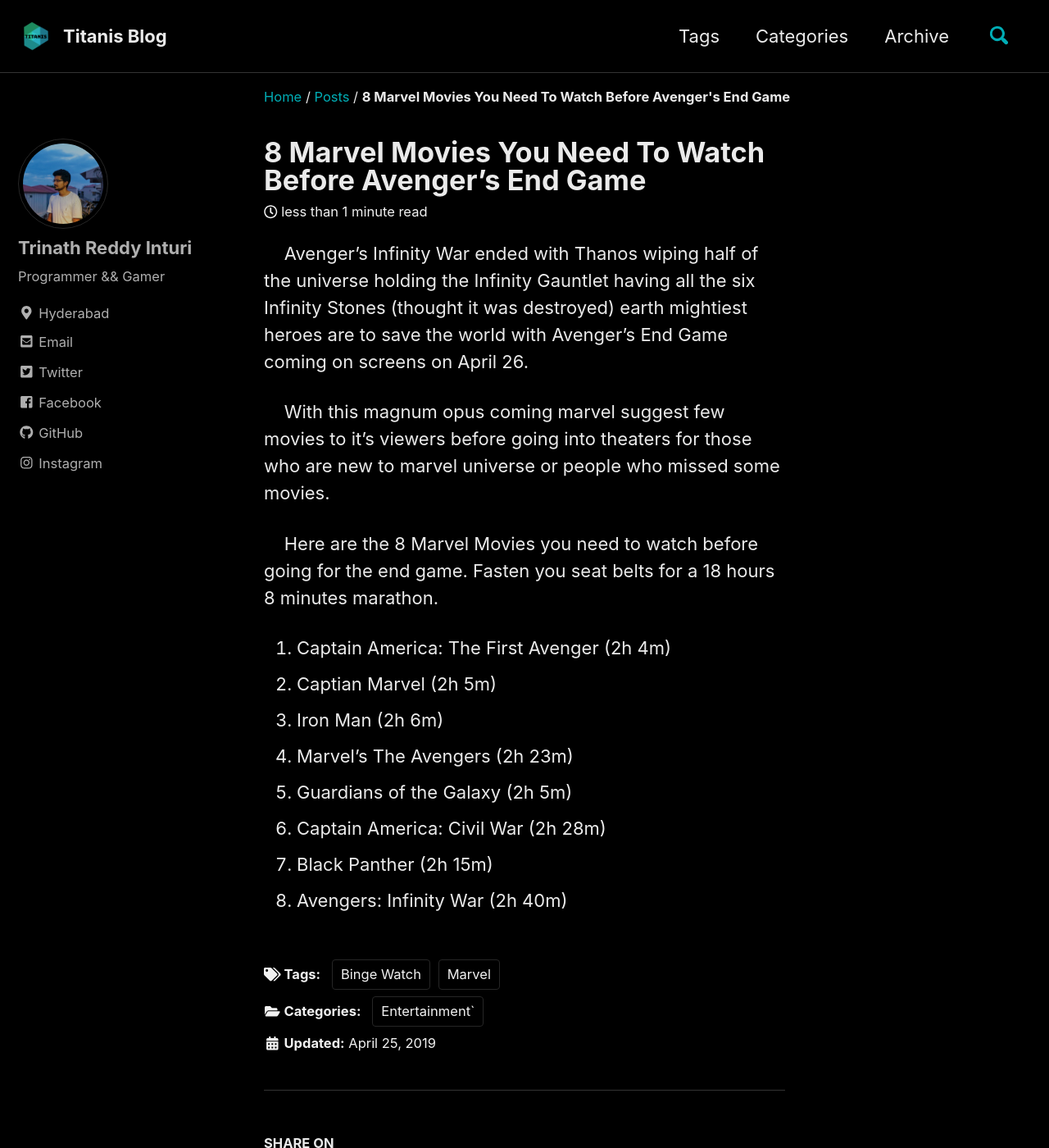
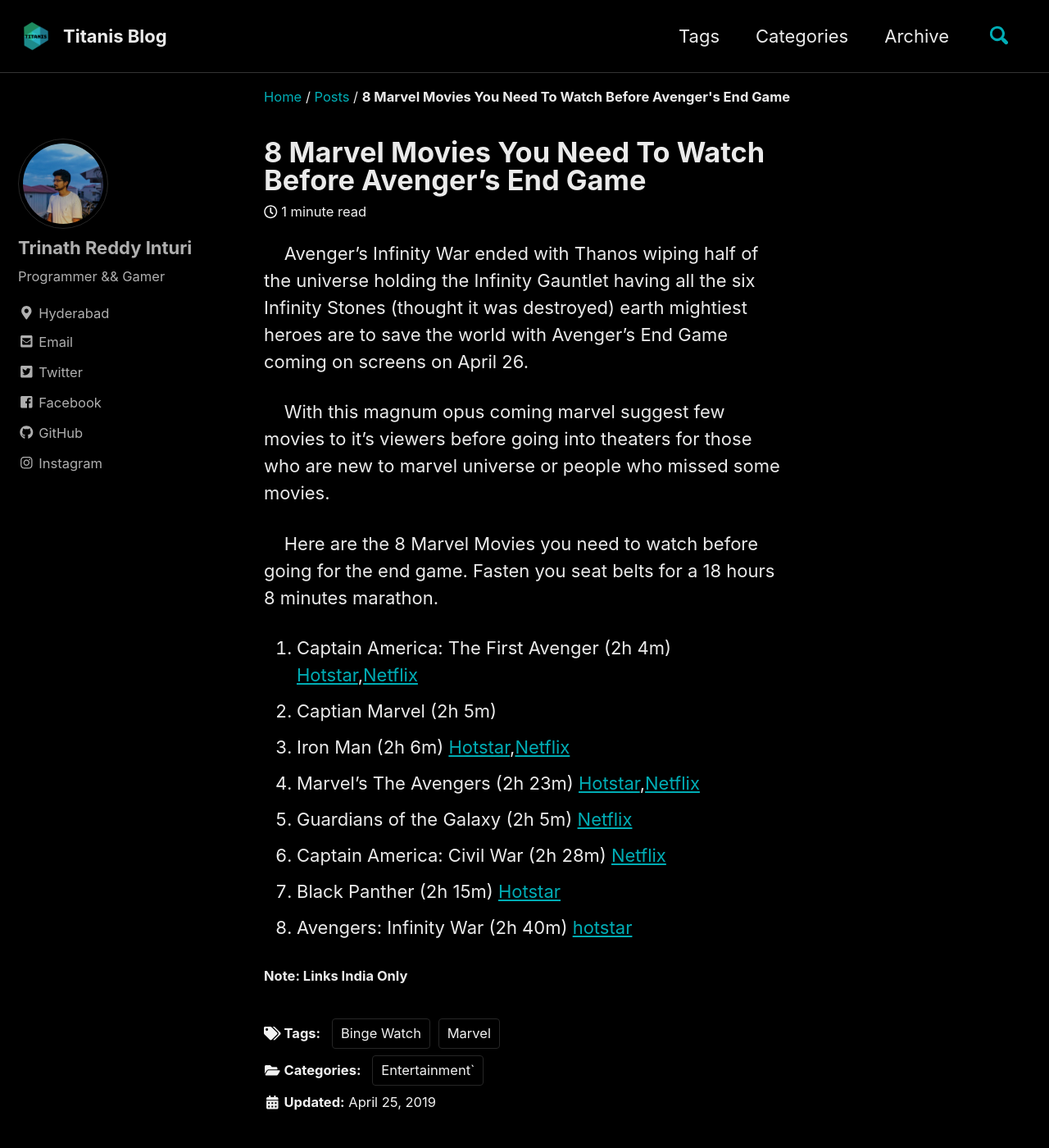
Before and after one commit to TrinathInturi/sample-blog, a Jekyll site: the page built from _posts/2019-04-25-movies-to-watch-before-endgame.md, in a window 1280 px wide and 1400 px high. Shown: the whole window at 82% size. Built offline with Jekyll 4.4.1, drawn with Linux system fonts in a browser that asks for light colours; cached includes are drawn as plain includes.

Commit message:
Updated end game post

```diff
--- a/_posts/2019-04-25-movies-to-watch-before-endgame.md
+++ b/_posts/2019-04-25-movies-to-watch-before-endgame.md
@@ -13,11 +13,13 @@ tags:
 
 &nbsp;&nbsp;&nbsp;&nbsp;Here are the 8 Marvel Movies you need to watch before going for the end game. Fasten you seat belts for a 18 hours 8 minutes marathon.
 
-1. Captain America: The First Avenger (2h 4m)
+1. Captain America: The First Avenger (2h 4m) [Hotstar](https://www.hotstar.com/movies/captain-america-the-first-avenger/1660000034),[Netflix](https://www.netflix.com/title/70153850)
 2. Captian Marvel (2h 5m)
-3. Iron Man (2h 6m)
-4. Marvel’s The Avengers (2h 23m)
-5. Guardians of the Galaxy (2h 5m)
-6. Captain America: Civil War (2h 28m)
-7. Black Panther (2h 15m)
-8. Avengers: Infinity War (2h 40m)
+3. Iron Man (2h 6m) [Hotstar](https://www.hotstar.com/movies/iron-man/1660000038),[Netflix](https://www.netflix.com/title/70080038)
+4. Marvel’s The Avengers (2h 23m) [Hotstar](https://www.hotstar.com/movies/marvels-the-avengers/1660000015),[Netflix](https://www.netflix.com/in/title/70217913)
+5. Guardians of the Galaxy (2h 5m) [Netflix](https://www.netflix.com/title/70301645)
+6. Captain America: Civil War (2h 28m) [Netflix](https://www.netflix.com/title/80088567)
+7. Black Panther (2h 15m) [Hotstar](https://www.hotstar.com/movies/black-panther/1660010672)
+8. Avengers: Infinity War (2h 40m) [hotstar](https://www.hotstar.com/movies/avengers-infinity-war/1660010677)
+
+#### Note: Links India Only
```
